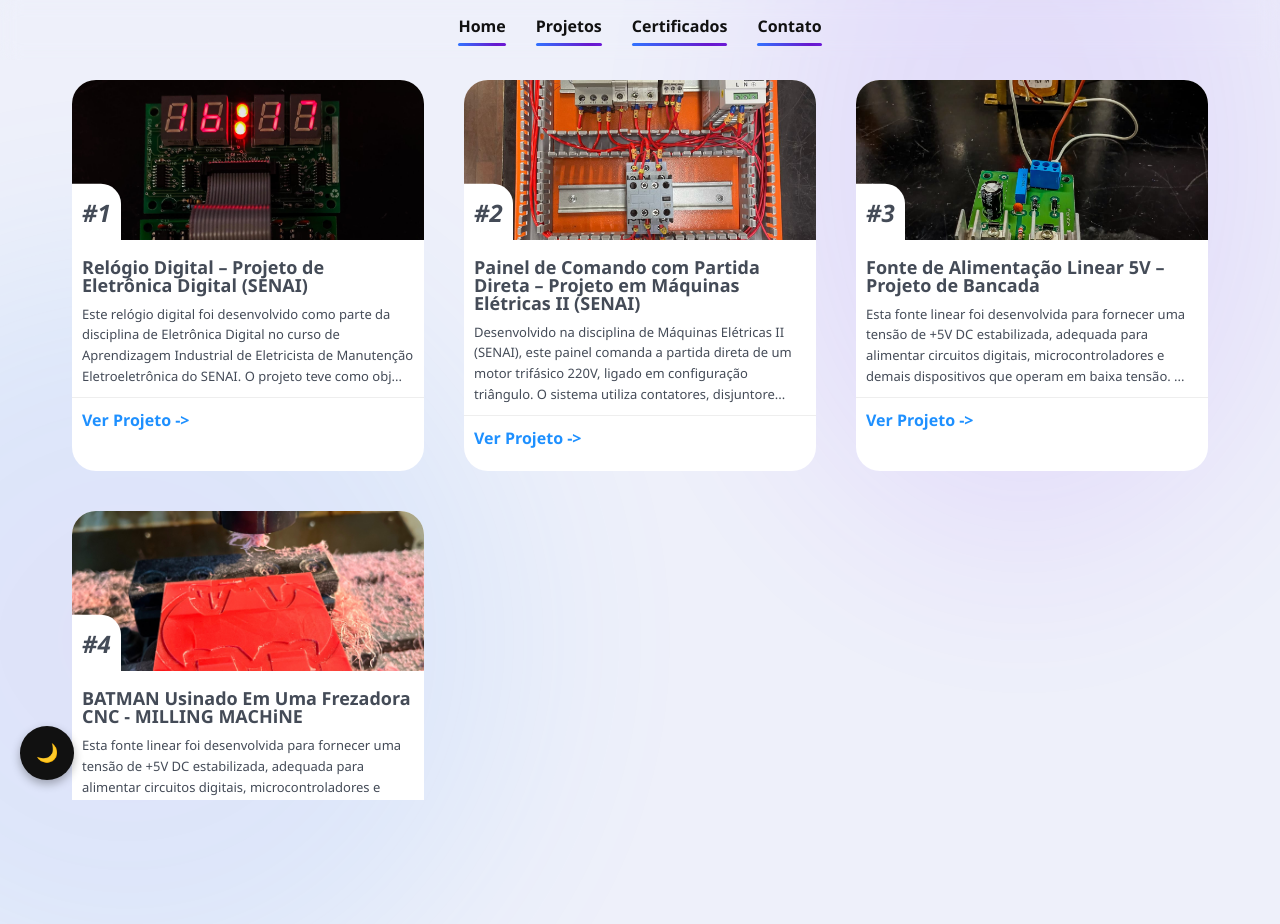
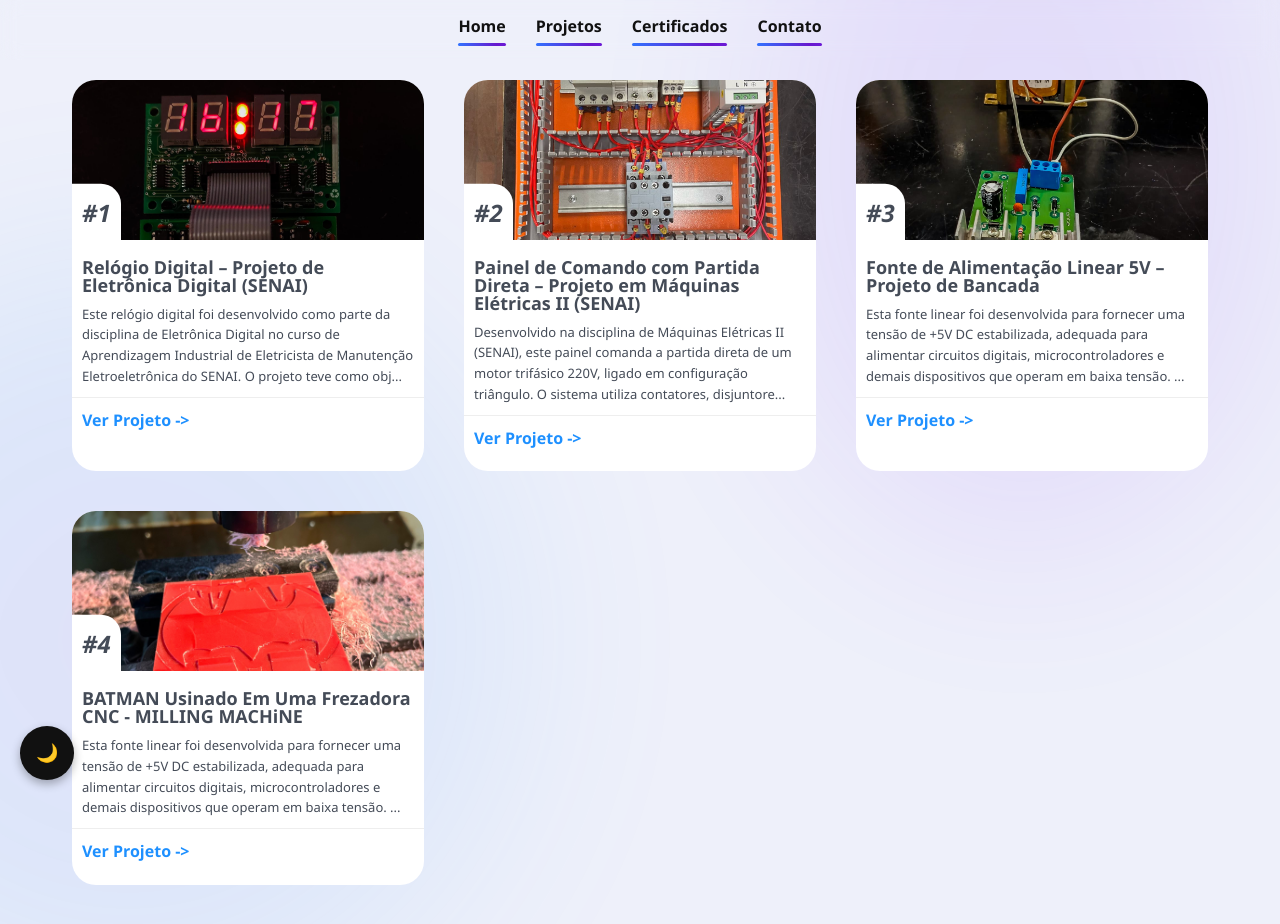
Before and after one commit to nathalyevitoria/Portifolio-Nathalye-Vitoria, a React (Vite) app: page /projects in a window 1280 px wide. Shown: the top 924 px of the page. Built offline with nearby package versions, Linux system fonts and the light colour scheme.

Commit message:
fix: scrolling page

```diff
--- a/src/styles/projects.css
+++ b/src/styles/projects.css
@@ -3,11 +3,12 @@
 #project {
   color: #444b57;
   display: flex;
-  height: 100vh;
+  /* Removido height: 100vh; para permitir que o conteúdo role */
   background-attachment: fixed;
   background-size: cover;
   justify-content: center;
-  padding-top: 5rem;
+  /* Removido align-items: center; para permitir o fluxo natural do conteúdo */
+  padding-top: 5rem; /* Mantido para espaçamento do cabeçalho */
 }
 
 /* Cards menores e mais espaçamento entre janela e cards */
```
